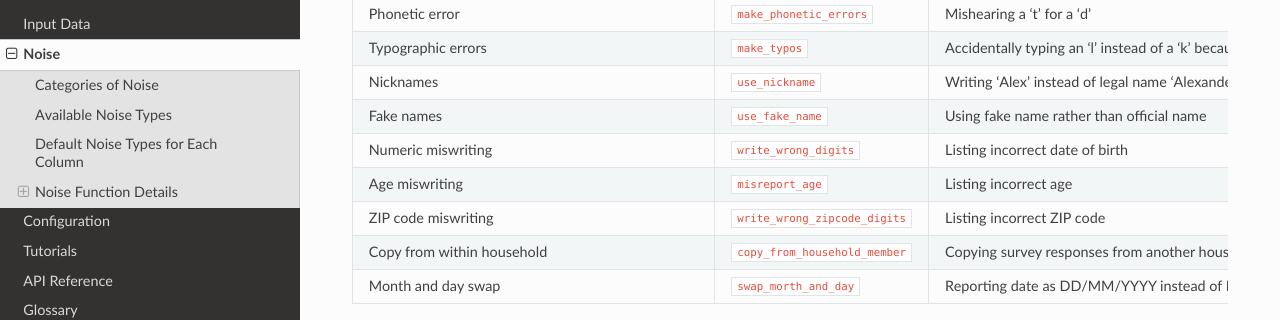
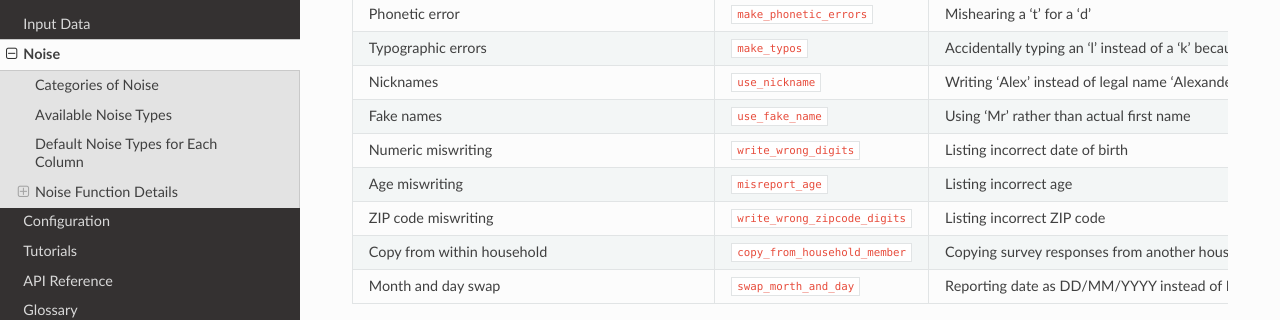
Before and after one commit to ihmeuw/pseudopeople, a Sphinx documentation site: the page built from docs/source/noise/index.rst, in a window 1280 px wide and 900 px high, scrolled down 1145 px. Shown: the part 151-471 px from the top of the window. Built offline with Sphinx 7.4.7 and the Read the Docs theme 2.0.0, drawn with Linux system fonts in a browser that asks for light colours.

Commit message:
Update docs/source/noise/index.rst
Co-authored-by: Abraham Flaxman <abie@alum.mit.edu>

```diff
--- a/docs/source/noise/index.rst
+++ b/docs/source/noise/index.rst
@@ -88,7 +88,7 @@ column shows the name of the noise type in the configuration system.
     - Writing 'Alex' instead of legal name 'Alexander'
   * - Fake names
     - ``use_fake_name``
-    - Using fake name rather than official name
+    - Using 'Mr' rather than actual first name
   * - Numeric miswriting
     - ``write_wrong_digits``
     - Listing incorrect date of birth
```
